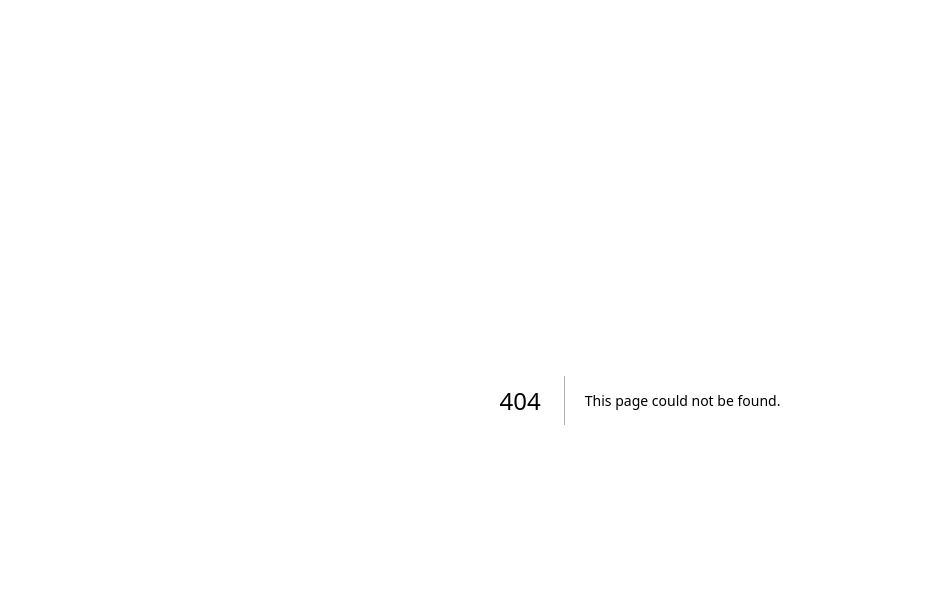
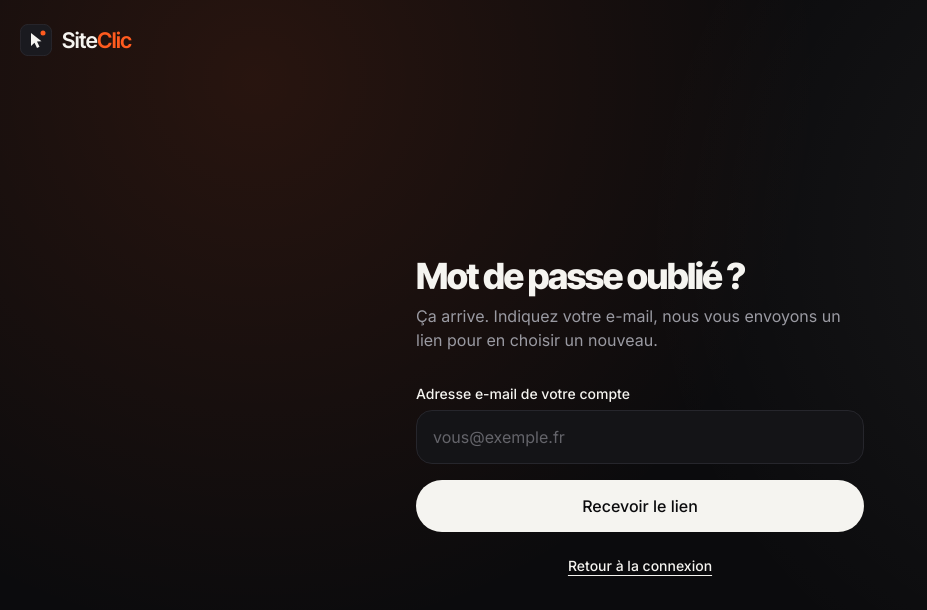
Before and after one commit to sitecliccontact-prog/Siteclic, a Next.js app: page /mot-de-passe-oublie in a window 1280 px wide. Before the commit this address had no page. Shown: the top 610 px of the page, without its empty margins (0-927 px from the left). Built offline with nearby package versions, Linux system fonts and the light colour scheme; no server answers.

Commit message:
Connexion : « Mot de passe oublié ? » (lien par e-mail puis choix d'un nouveau mot de passe)
Co-Authored-By: Claude Opus 5.5 <noreply@anthropic.com>
Claude-Session: https://claude.ai/code/session_013a3GrBH9cKcTVFXzwLzHAC

```diff
--- a/src/app/(auth)/AuthForm.tsx
+++ b/src/app/(auth)/AuthForm.tsx
@@ -68,13 +68,14 @@ export function AuthForm({ mode }: { mode: Mode }) {
         <input id="email" type="email" required value={email} onChange={(e) => setEmail(e.target.value)}
           placeholder="vous@exemple.fr" autoComplete="email" inputMode="email" className={inputCls} />
       </Field>
-      <Field label="Mot de passe" htmlFor="password" hint={isSignup ? "8 caractères minimum" : undefined}>
+      <Field label="Mot de passe" htmlFor="password"
+        hint={isSignup ? "8 caractères minimum" : <Link href="/mot-de-passe-oublie" className="text-clic underline-offset-4 hover:underline">Mot de passe oublié ?</Link>}>
         <input id="password" type="password" required minLength={8} value={password}
           onChange={(e) => setPassword(e.target.value)}
           autoComplete={isSignup ? "new-password" : "current-password"} className={inputCls} />
       </Field>
 
-      {error && <p role="alert" className="rounded-xl bg-red-50 px-4 py-3 text-sm text-red-700">{error}</p>}
+      {error && <p role="alert" className="rounded-xl border border-red-500/30 bg-red-500/10 px-4 py-3 text-sm text-red-300">{error}</p>}
       {info && <p role="status" className="rounded-xl bg-sand px-4 py-3 text-sm text-ink">{info}</p>}
 
       <button type="submit" disabled={loading}
@@ -93,10 +94,10 @@ export function AuthForm({ mode }: { mode: Mode }) {
   );
 }
 
-const inputCls =
+export const inputCls =
   "w-full rounded-2xl border border-line bg-card px-4 py-3.5 text-base outline-none transition placeholder:text-muted/60 focus:border-ink focus:ring-4 focus:ring-ink/5";
 
-function Field({ label, htmlFor, hint, children }: { label: string; htmlFor: string; hint?: string; children: React.ReactNode }) {
+export function Field({ label, htmlFor, hint, children }: { label: string; htmlFor: string; hint?: React.ReactNode; children: React.ReactNode }) {
   return (
     <div>
       <label htmlFor={htmlFor} className="mb-1.5 flex items-baseline justify-between text-sm font-medium">
--- /dev/null
+++ b/src/app/(auth)/PasswordForms.tsx
@@ -0,0 +1,106 @@
+"use client";
+
+import Link from "next/link";
+import { useRouter } from "next/navigation";
+import { useState } from "react";
+import { createClient } from "@/lib/supabase/client";
+import { Field, inputCls } from "./AuthForm";
+
+const btn = "w-full rounded-full bg-ink py-3.5 font-medium text-cream transition hover:bg-black disabled:opacity-60";
+const errCls = "rounded-xl border border-red-500/30 bg-red-500/10 px-4 py-3 text-sm text-red-300";
+
+/** Demande d'un lien pour choisir un nouveau mot de passe. */
+export function ForgotForm({ expired }: { expired: boolean }) {
+  const [email, setEmail] = useState("");
+  const [loading, setLoading] = useState(false);
+  const [sent, setSent] = useState(false);
+  const [error, setError] = useState<string | null>(
+    expired ? "Ce lien ne fonctionne plus. Demandez-en un nouveau, puis ouvrez-le sur ce même téléphone, dans le même navigateur." : null,
+  );
+
+  async function onSubmit(e: React.FormEvent) {
+    e.preventDefault();
+    if (!/^\S+@\S+\.\S+$/.test(email)) return setError("Cette adresse e-mail ne semble pas valide.");
+    setLoading(true);
+    setError(null);
+    const { error } = await createClient().auth.resetPasswordForEmail(email.trim(), {
+      redirectTo: `${window.location.origin}/auth/callback?next=/nouveau-mot-de-passe`,
+    });
+    setLoading(false);
+    if (error && /rate|seconds|security/i.test(error.message)) return setError("Un e-mail vient déjà d'être envoyé. Patientez une minute avant de réessayer.");
+    if (error) return setError("Une erreur est survenue. Réessayez dans un instant.");
+    setSent(true);
+  }
+
+  if (sent) {
+    return (
+      <div className="rounded-3xl border border-line bg-card p-6">
+        <p className="font-medium">C&apos;est envoyé ✉️</p>
+        <p className="mt-2 text-sm leading-relaxed text-muted">
+          Si un compte existe avec <span className="text-ink">{email}</span>, vous allez recevoir un e-mail. Touchez le lien qu&apos;il contient pour choisir un nouveau mot de passe. Pensez à regarder dans les spams.
+        </p>
+        <p className="mt-4 text-sm"><Link href="/connexion" className="font-medium underline underline-offset-4">Retour à la connexion</Link></p>
+      </div>
+    );
+  }
+
+  return (
+    <form onSubmit={onSubmit} className="space-y-4" noValidate>
+      <Field label="Adresse e-mail de votre compte" htmlFor="email">
+        <input id="email" type="email" required value={email} onChange={(e) => setEmail(e.target.value)}
+          placeholder="vous@exemple.fr" autoComplete="email" inputMode="email" className={inputCls} />
+      </Field>
+      {error && <p role="alert" className={errCls}>{error}</p>}
+      <button type="submit" disabled={loading} className={btn}>{loading ? "Un instant…" : "Recevoir le lien"}</button>
+      <p className="pt-2 text-center text-sm text-muted">
+        <Link href="/connexion" className="font-medium text-ink underline underline-offset-4">Retour à la connexion</Link>
+      </p>
+    </form>
+  );
+}
+
+/** Choix du nouveau mot de passe (après le lien reçu par e-mail). */
+export function ResetForm() {
+  const router = useRouter();
+  const [password, setPassword] = useState("");
+  const [show, setShow] = useState(false);
+  const [loading, setLoading] = useState(false);
+  const [error, setError] = useState<string | null>(null);
+
+  async function onSubmit(e: React.FormEvent) {
+    e.preventDefault();
+    if (password.length < 8) return setError("Le mot de passe doit faire au moins 8 caractères.");
+    setLoading(true);
+    setError(null);
+    const supabase = createClient();
+    const { data: { user } } = await supabase.auth.getUser();
+    if (!user) {
+      setLoading(false);
+      return setError("Ce lien ne fonctionne plus. Demandez-en un nouveau depuis « Mot de passe oublié ».");
+    }
+    const { error } = await supabase.auth.updateUser({ password });
+    setLoading(false);
+    if (error) {
+      return setError(/different|same/i.test(error.message)
+        ? "Choisissez un mot de passe différent de l'ancien."
+        : /weak|pwned|leaked/i.test(error.message)
+          ? "Ce mot de passe est trop facile à deviner. Choisissez-en un plus long."
+          : "Une erreur est survenue. Réessayez dans un instant.");
+    }
+    router.push("/tableau-de-bord");
+    router.refresh();
+  }
+
+  return (
+    <form onSubmit={onSubmit} className="space-y-4" noValidate>
+      <Field label="Nouveau mot de passe" htmlFor="password"
+        hint={<button type="button" onClick={() => setShow((v) => !v)} className="text-clic">{show ? "Masquer" : "Afficher"}</button>}>
+        <input id="password" type={show ? "text" : "password"} required minLength={8} value={password}
+          onChange={(e) => setPassword(e.target.value)} autoComplete="new-password" className={inputCls} />
+      </Field>
+      <p className="text-xs text-muted">8 caractères minimum. Votre téléphone peut le retenir pour vous.</p>
+      {error && <p role="alert" className={errCls}>{error}</p>}
+      <button type="submit" disabled={loading} className={btn}>{loading ? "Un instant…" : "Enregistrer et me connecter"}</button>
+    </form>
+  );
+}
--- /dev/null
+++ b/src/app/(auth)/mot-de-passe-oublie/page.tsx
@@ -0,0 +1,15 @@
+import type { Metadata } from "next";
+import { ForgotForm } from "../PasswordForms";
+
+export const metadata: Metadata = { title: "Mot de passe oublié · SiteClic" };
+
+export default async function Page({ searchParams }: { searchParams: Promise<{ lien?: string }> }) {
+  const { lien } = await searchParams;
+  return (
+    <div className="rise">
+      <h1 className="font-display text-4xl font-semibold tracking-tight">Mot de passe oublié ?</h1>
+      <p className="mb-8 mt-2 text-muted">Ça arrive. Indiquez votre e-mail, nous vous envoyons un lien pour en choisir un nouveau.</p>
+      <ForgotForm expired={lien === "expire"} />
+    </div>
+  );
+}
--- /dev/null
+++ b/src/app/(auth)/nouveau-mot-de-passe/page.tsx
@@ -0,0 +1,14 @@
+import type { Metadata } from "next";
+import { ResetForm } from "../PasswordForms";
+
+export const metadata: Metadata = { title: "Nouveau mot de passe · SiteClic" };
+
+export default function Page() {
+  return (
+    <div className="rise">
+      <h1 className="font-display text-4xl font-semibold tracking-tight">Nouveau mot de passe</h1>
+      <p className="mb-8 mt-2 text-muted">Choisissez-le, puis vous retrouvez directement vos sites.</p>
+      <ResetForm />
+    </div>
+  );
+}
--- a/src/app/auth/callback/route.ts
+++ b/src/app/auth/callback/route.ts
@@ -1,13 +1,18 @@
 import { NextResponse } from "next/server";
 import { createClient } from "@/lib/supabase/server";
 
-// Lien reçu par e-mail pour confirmer l'inscription.
+// Lien reçu par e-mail : confirmation d'inscription ou nouveau mot de passe.
 export async function GET(request: Request) {
   const { searchParams, origin } = new URL(request.url);
   const code = searchParams.get("code");
+  const nextParam = searchParams.get("next") ?? "";
+  const next = nextParam.startsWith("/") && !nextParam.startsWith("//") ? nextParam : "/tableau-de-bord";
   if (code) {
     const supabase = await createClient();
-    await supabase.auth.exchangeCodeForSession(code);
+    const { error } = await supabase.auth.exchangeCodeForSession(code);
+    if (error && next === "/nouveau-mot-de-passe") {
+      return NextResponse.redirect(`${origin}/mot-de-passe-oublie?lien=expire`);
+    }
   }
-  return NextResponse.redirect(`${origin}/tableau-de-bord`);
+  return NextResponse.redirect(`${origin}${next}`);
 }
```
